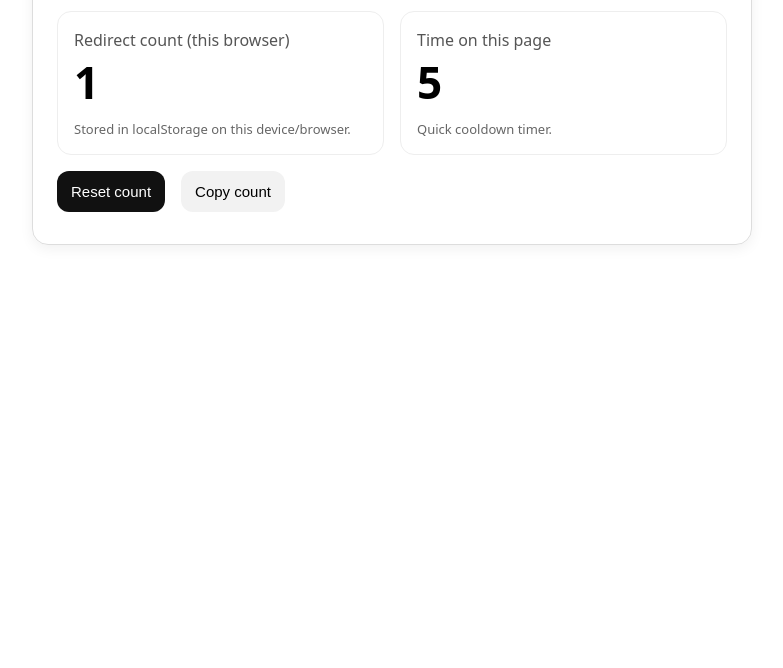
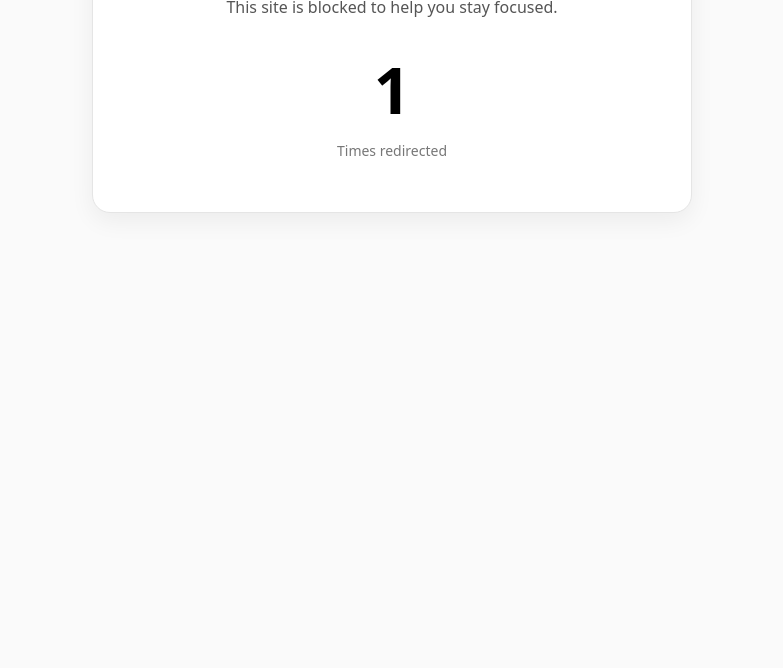
Before and after one commit to jennapark86/blocksite-redirect, a plain HTML site: page index.html in a window 1280 px wide. Shown: the part 132-800 px from the top of the page, without its empty margins (248-1031 px from the left). Drawn offline with Linux system fonts and the light colour scheme.

Commit message:
Update index.html
removed time on this page, reset count, copy count

```diff
--- a/index.html
+++ b/index.html
@@ -3,81 +3,79 @@
 <head>
   <meta charset="utf-8" />
   <meta name="viewport" content="width=device-width,initial-scale=1" />
-  <title>Blocked — Back to Work</title>
+  <title>Blocked</title>
   <style>
-    body { font-family: system-ui, -apple-system, Segoe UI, Roboto, Arial, sans-serif; margin: 0; }
-    .wrap { max-width: 720px; padding: 32px; margin: 0 auto; }
-    .card { border: 1px solid #ddd; border-radius: 16px; padding: 24px; box-shadow: 0 4px 14px rgba(0,0,0,.06); }
-    h1 { margin: 0 0 8px; font-size: 28px; }
-    .muted { color: #555; line-height: 1.5; }
-    .row { display: flex; gap: 16px; flex-wrap: wrap; margin-top: 16px; }
-    .stat { flex: 1; min-width: 220px; border: 1px solid #eee; border-radius: 14px; padding: 16px; }
-    .num { font-size: 44px; font-weight: 700; }
-    button { border: 0; border-radius: 12px; padding: 12px 14px; font-size: 15px; cursor: pointer; }
-    .primary { background: #111; color: #fff; }
-    .ghost { background: #f2f2f2; }
-    .small { font-size: 13px; color: #666; margin-top: 8px; word-break: break-all; }
+    body {
+      font-family: system-ui, -apple-system, Segoe UI, Roboto, Arial, sans-serif;
+      margin: 0;
+      background: #fafafa;
+    }
+    .wrap {
+      max-width: 600px;
+      padding: 40px 24px;
+      margin: 0 auto;
+      text-align: center;
+    }
+    .card {
+      background: #fff;
+      border: 1px solid #e5e5e5;
+      border-radius: 18px;
+      padding: 32px 24px;
+      box-shadow: 0 8px 24px rgba(0,0,0,.06);
+    }
+    h1 {
+      margin: 0 0 12px;
+      font-size: 32px;
+    }
+    .muted {
+      color: #555;
+      font-size: 16px;
+      margin-bottom: 28px;
+    }
+    .num {
+      font-size: 64px;
+      font-weight: 700;
+      margin: 0;
+    }
+    .label {
+      color: #777;
+      margin-top: 8px;
+      font-size: 14px;
+    }
+    .small {
+      margin-top: 20px;
+      font-size: 12px;
+      color: #888;
+      word-break: break-all;
+    }
   </style>
 </head>
 <body>
   <div class="wrap">
     <div class="card">
-      <h1>Blocked ✅</h1>
-      <div class="muted">You were redirected here to stay focused.</div>
+      <h1>Blocked 🚫</h1>
+      <div class="muted">This site is blocked to help you stay focused.</div>
 
-      <div class="row">
-        <div class="stat">
-          <div class="muted">Redirect count (this browser)</div>
-          <div class="num" id="count">0</div>
-          <div class="small">Stored in localStorage on this device/browser.</div>
-        </div>
-
-        <div class="stat">
-          <div class="muted">Time on this page</div>
-          <div class="num" id="seconds">0</div>
-          <div class="small">Quick cooldown timer.</div>
-        </div>
-      </div>
-
-      <div class="row">
-        <button class="primary" id="resetBtn">Reset count</button>
-        <button class="ghost" id="copyBtn">Copy count</button>
-      </div>
+      <div class="num" id="count">0</div>
+      <div class="label">Times redirected</div>
 
       <div class="small" id="blockedUrl"></div>
     </div>
   </div>
 
   <script>
-    // Persisted counter
+    // Persistent counter (per browser/device)
     const KEY = "blocksite_redirect_count_v1";
     const count = Number(localStorage.getItem(KEY) || "0") + 1;
     localStorage.setItem(KEY, String(count));
     document.getElementById("count").textContent = String(count);
 
-    // Optional: show blocked URL if Blocksite passes it as ?url=...
+    // Optional: show blocked URL if Blocksite passes it
     const params = new URLSearchParams(location.search);
     const u = params.get("url") || params.get("u");
-    if (u) document.getElementById("blockedUrl").textContent = "Blocked URL: " + u;
-
-    // Timer
-    let s = 0;
-    setInterval(() => {
-      s += 1;
-      document.getElementById("seconds").textContent = String(s);
-    }, 1000);
-
-    // Buttons
-    document.getElementById("resetBtn").addEventListener("click", () => {
-      localStorage.setItem(KEY, "0");
-      document.getElementById("count").textContent = "0";
-    });
-
-    document.getElementById("copyBtn").addEventListener("click", async () => {
-      const val = document.getElementById("count").textContent;
-      await navigator.clipboard.writeText(val);
-      alert("Copied: " + val);
-    });
+    if (u) {
+      document.getElementById("blockedUrl").textContent = "Blocked URL: " + u;
+    }
   </script>
 </body>
 </html>
```
